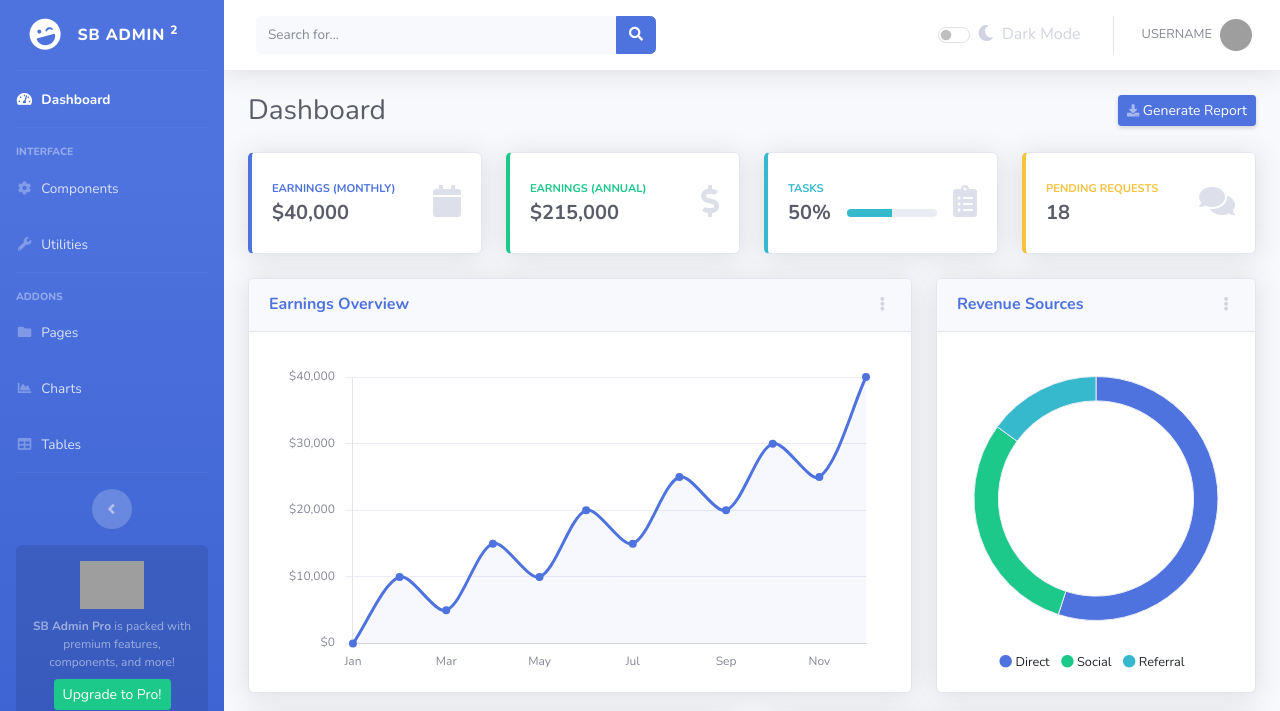
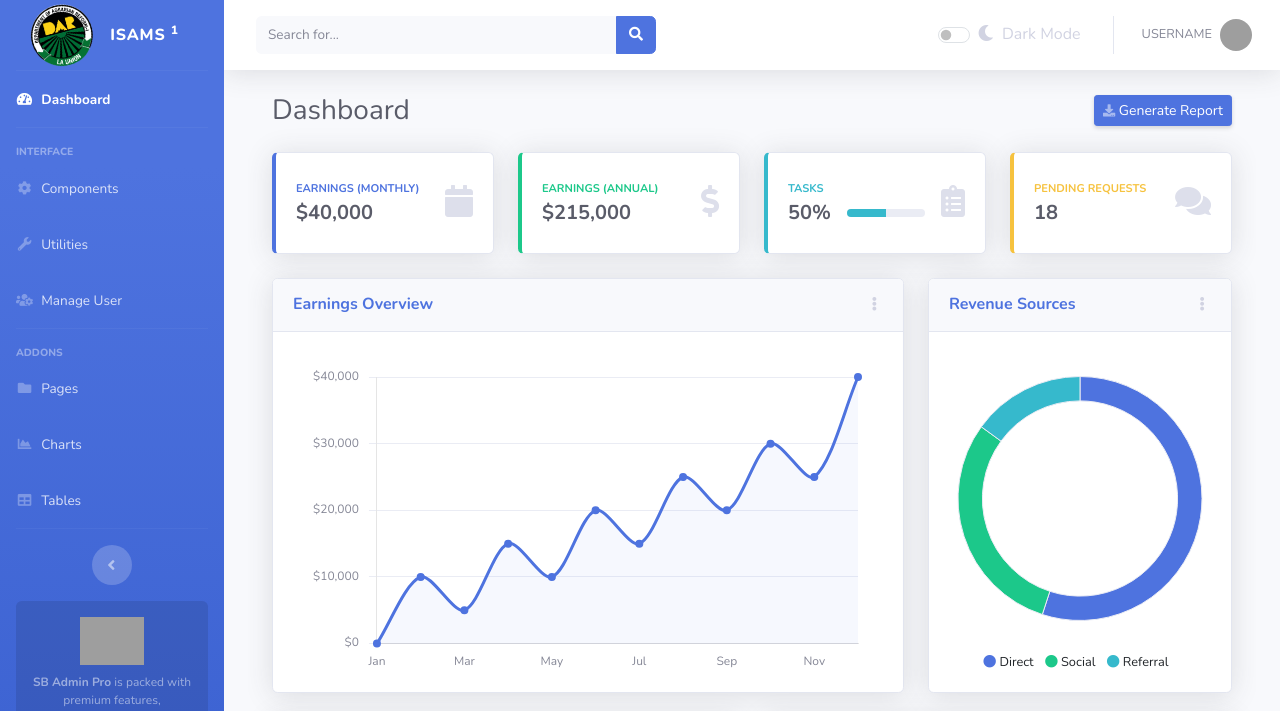
Before and after one commit to chrisneetcode/ivs, a PHP site: page /ivs/index.php?page=dashboard in a window 1280 px wide. Shown: the top 711 px of the page. Run offline with PHP 8.4, Linux system fonts and the light colour scheme; a user stored in the database is signed in; some libraries are stand-ins or nearby versions; grey boxes are pictures that could not be loaded.

Commit message:
Fixed Moduralized Content and Global Dashboard (Fixed Manage User)

```diff
--- /dev/null
+++ b/includes/footer_bar.php
@@ -0,0 +1,7 @@
+            <footer class="sticky-footer bg-white">
+                <div class="container my-auto">
+                    <div class="copyright text-center my-auto">
+                        <span>Copyright &copy; Integrated Supplies and Management System 2025</span>
+                    </div>
+                </div>
+            </footer>
--- a/includes/sidebar.php
+++ b/includes/sidebar.php
@@ -2,11 +2,11 @@
         <ul class="navbar-nav bg-gradient-primary sidebar sidebar-dark accordion" id="accordionSidebar">
 
             <!-- Sidebar - Brand -->
-            <a class="sidebar-brand d-flex align-items-center justify-content-center" href="index.html">
+            <a class="sidebar-brand d-flex align-items-center justify-content-center" href="http://localhost/ivs/">
                 <div class="sidebar-brand-icon rotate-n-15">
-                    <i class="fas fa-laugh-wink"></i>
+                <img src="isv/../src/images/dar_logo.png" alt="Logo" style="width: 65px; height: 65px;">
                 </div>
-                <div class="sidebar-brand-text mx-3">SB Admin <sup>2</sup></div>
+                <div class="sidebar-brand-text mx-3">ISAMS <sup>1</sup></div>
             </a>
 
             <!-- Divider -->
@@ -14,7 +14,7 @@
 
             <!-- Nav Item - Dashboard -->
             <li class="nav-item active">
-                <a class="nav-link" href="index.html">
+                <a class="nav-link" href="http://localhost/ivs/">
                     <i class="fas fa-fw fa-tachometer-alt"></i>
                     <span>Dashboard</span></a>
             </li>
@@ -61,7 +61,12 @@
                     </div>
                 </div>
             </li>
-
+                        <!-- Nav Item - Tables -->
+            <li class="nav-item <?= $_GET['page'] === 'manageuser' ? 'active' : '' ?>">
+                <a class="nav-link" href="index.php?page=manageuser">
+                    <i class="fas fa-users-cog"></i>
+                    <span>Manage User</span></a>
+            </li>
             <!-- Divider -->
             <hr class="sidebar-divider">
 
--- a/index.php
+++ b/index.php
@@ -7,17 +7,45 @@ if (!isset($_SESSION['user_id'])) {
 }
 
 $page = $_GET['page'] ?? 'dashboard';
-
-// Sanitize the input to prevent directory traversal
 $page = basename($page);
 
-// Full path to the expected page
-$template = __DIR__ . "/templates/{$page}.php";
+$page_path = __DIR__ . "/templates/pages/{$page}.php";
 
-// Check if it exists
-if (file_exists($template)) {
-    include $template;
-} else {
-    // fallback to custom 404 page
-    include __DIR__ . "/404.php";
-}
+// Layout wrappers only once
+require_once __DIR__ . "/includes/auth.php";
+require_once __DIR__ . "/includes/header.php";
+?>
+
+<!-- Page Wrapper -->
+<div id="wrapper">
+    <?php include __DIR__ . "/includes/sidebar.php"; ?>
+
+    <!-- Content Wrapper -->
+    <div id="content-wrapper" class="d-flex flex-column">
+
+        <!-- Main Content -->
+        <div id="content">
+            <?php include __DIR__ . "/includes/topbar.php"; ?>
+
+            <!-- Begin Page Content -->
+            <div class="container-fluid">
+                <?php
+                if (file_exists($page_path)) {
+                    include $page_path;
+                } else {
+                    include __DIR__ . "/404.php";
+                }
+                ?>
+            </div>
+            <!-- End Page Content -->
+
+        </div>
+        <!-- End Main Content -->
+
+        <?php include __DIR__ . "/templates/modals/logout.modal.php"; ?>
+        <?php include __DIR__ . "/includes/footer.php"; ?>
+
+    </div>
+    <!-- End Content Wrapper -->
+</div>
+<!-- End Page Wrapper -->
--- a/templates/dashboard.php
+++ /dev/null
@@ -1,38 +0,0 @@
-<?php
-include __DIR__ . '/../includes/auth.php';
-include __DIR__ . '/../includes/header.php';
-?>
-
-    <!-- Page Wrapper -->
-    <div id="wrapper">
-        <?php include __DIR__ . '/../includes/sidebar.php'; ?>
-
-        <!-- Content Wrapper -->
-        <div id="content-wrapper" class="d-flex flex-column">
-
-                 <!-- Main Content -->
-                <!-- Begin Page Content -->
-            <?php include __DIR__ . '/../includes/topbar.php'; ?>
-
-            <?php include __DIR__ . '/../includes/content.php'; ?>
-            <!-- End of Main Content -->
-            <!-- Footer -->
-            <footer class="sticky-footer bg-white">
-                <div class="container my-auto">
-                    <div class="copyright text-center my-auto">
-                        <span>Copyright &copy; Your Website 2021</span>
-                    </div>
-                </div>
-            </footer>
-            <!-- End of Footer -->
-        </div>
-        <!-- End of Content Wrapper -->
-    </div>
-    <!-- End of Page Wrapper -->
-<?php include __DIR__ . '/../includes/scrolltotop.php'; ?>
-
-<?php include __DIR__ . '/../templates/modals/logout.modal.php'; ?>
-
-<?php
-include __DIR__ . '/../includes/footer.php';
-?>
--- /dev/null
+++ b/templates/pages/dashboard.php
@@ -0,0 +1,22 @@
+
+
+    <!-- Page Wrapper -->
+    <div id="wrapper">
+
+        <!-- Content Wrapper -->
+        <div id="content-wrapper" class="d-flex flex-column">
+
+                 <!-- Main Content -->
+                <!-- Begin Page Content -->
+
+            <?php include __DIR__ . '/../../includes/content.php'; ?>
+            <!-- End of Main Content -->
+            <!-- Footer -->
+            <?php include __DIR__ . '/../../includes/footer_bar.php'; ?>
+
+            <!-- End of Footer -->
+        </div>
+        <!-- End of Content Wrapper -->
+    </div>
+    <!-- End of Page Wrapper -->
+<?php include __DIR__ . '/../../includes/scrolltotop.php'; ?>
```
Also changed, not shown: templates/pages/manageuser.php (added, +42 -0 lines).
